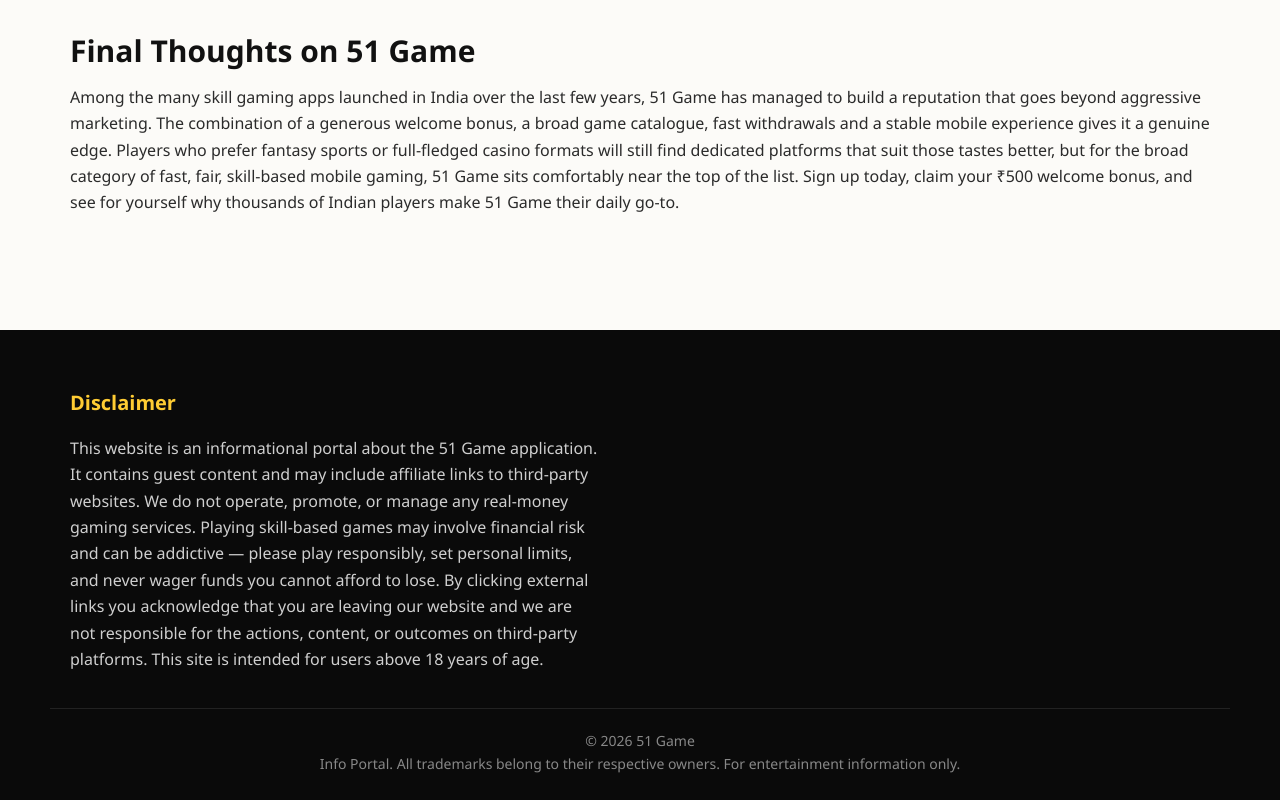
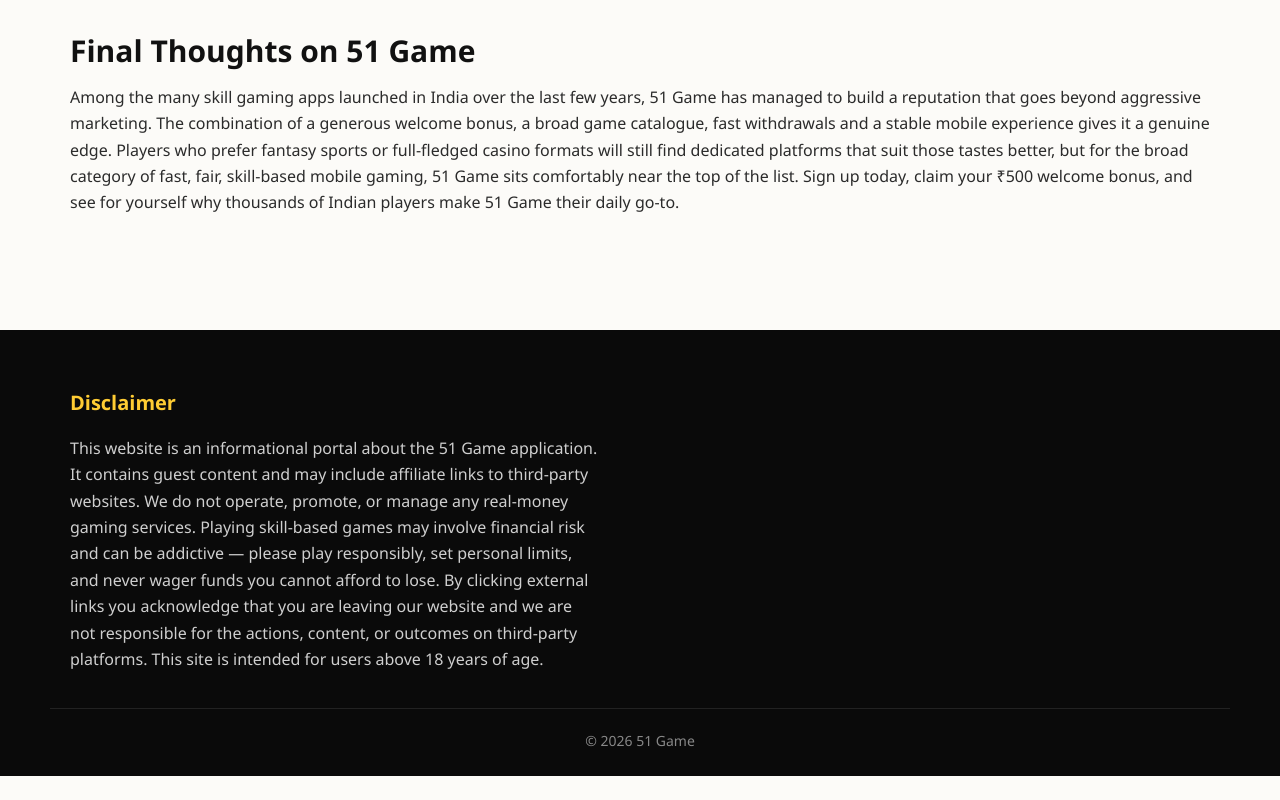
Before and after one commit to Prince04u/https-51game.hindisuccessstories.in-, a plain HTML site: page index.html in a window 1280 px wide. Shown: the part 4813-5613 px from the top of the page. After the commit the page ends 5589 px from the top, so only its background shows below. Drawn offline with Linux system fonts and the light colour scheme.

Commit message:
Clean up copyright section in index.html
Removed extra text from copyright section in footer.

```diff
--- a/index.html
+++ b/index.html
@@ -212,7 +212,7 @@
       </ul>
     </div>
   </div>
-  <div class="container copyright">© 2026 <a href="https://51game.hindisuccessstories.in/" target="_blank" rel="noreferrer noopener">51 Game</a></p> Info Portal. All trademarks belong to their respective owners. For entertainment information only.</div>
+  <div class="container copyright">© 2026 <a href="https://51game.hindisuccessstories.in/" target="_blank" rel="noreferrer noopener">51 Game</a></p></div>
 </footer>
 
 <a href="#register" class="bonus-fab" aria-label="Get Sign Up Bonus">🎁 Get Sign Up Bonus!</a>
```
